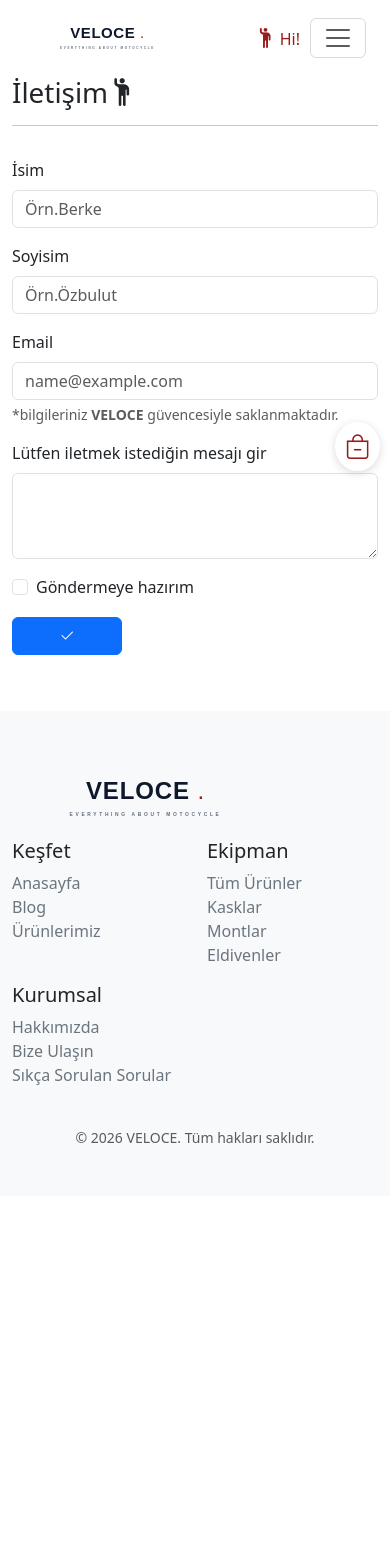
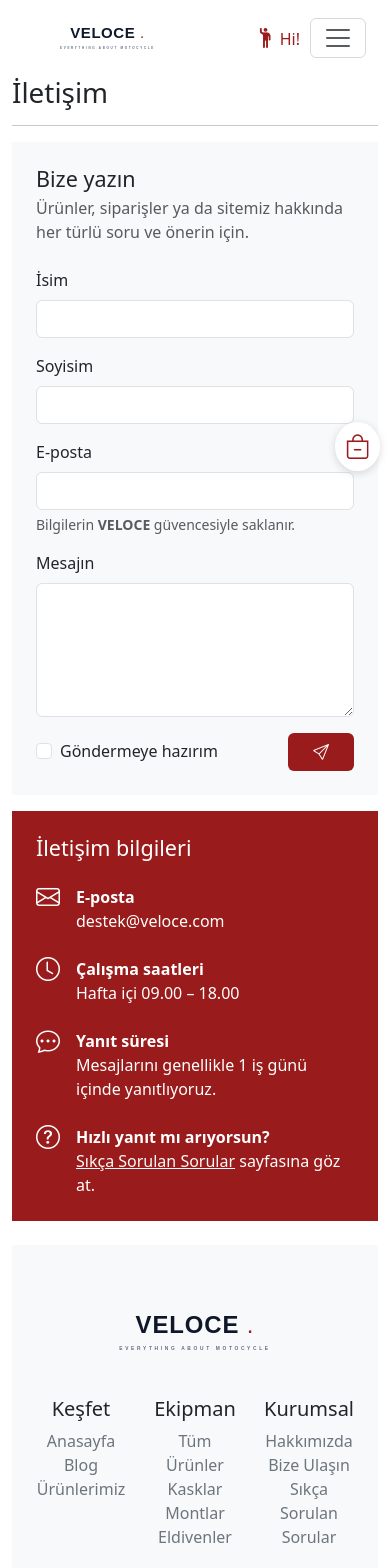
Before and after one commit to berkeozbulut/Veloce, a Vue app in the folder frontend/: page /contact in a window 390 px wide. Shown: the top 1568 px of the page. Before the commit the page ends 1196 px from the top, so only its background shows below. Built offline with nearby package versions, Linux system fonts and the light colour scheme.

Commit message:
Kişisel bilgiler sayfasında butonlar düzeltild ve birleştirildi - footer bölümü responsive ayarlandı - hakkımızda,blog ve contact onarıldı

```diff
--- a/frontend/src/App.vue
+++ b/frontend/src/App.vue
@@ -72,14 +72,15 @@ import { showAlert } from './utils/alert';
         <RouterView />
     </div>
     <!-- !Footer Part -->
-    <footer class="container py-5 bg-body-tertiary mt-4 ">
-        <div class="row">
+    <div class="container">
+        <footer class="py-5 bg-body-tertiary mt-4 px-4 ">
+            <div class="row text-center text-md-start gy-4 ">
                 <div class="col-12 col-md">
                     <RouterLink class="navbar-brand" to="/">
                         <img :src="logo" alt="Veloce Logo" style="height: 80px;">
                     </RouterLink>
                 </div>
-            <div class="col-6 col-md">
+                <div class="col-4 col-md">
                     <h5>Keşfet</h5>
                     <ul class="list-unstyled text-small">
                         <li>
@@ -89,15 +90,17 @@ import { showAlert } from './utils/alert';
                             <router-link to="/blog" class="link-secondary text-decoration-none">Blog</router-link>
                         </li>
                         <li>
-                        <router-link to="/product" class="link-secondary text-decoration-none">Ürünlerimiz</router-link>
+                            <router-link to="/product"
+                                class="link-secondary text-decoration-none">Ürünlerimiz</router-link>
                         </li>
                     </ul>
                 </div>
-            <div class="col-6 col-md">
+                <div class="col-4 col-md">
                     <h5>Ekipman</h5>
                     <ul class="list-unstyled text-small">
                         <li>
-                        <router-link to="/product" class="link-secondary text-decoration-none">Tüm Ürünler</router-link>
+                            <router-link to="/product" class="link-secondary text-decoration-none">Tüm
+                                Ürünler</router-link>
                         </li>
                         <li>
                             <router-link :to="{ path: '/product', query: { q: 'kask' } }"
@@ -113,14 +116,16 @@ import { showAlert } from './utils/alert';
                         </li>
                     </ul>
                 </div>
-            <div class="col-6 col-md">
+                <div class="col-4 col-md">
                     <h5>Kurumsal</h5>
                     <ul class="list-unstyled text-small">
                         <li>
-                        <router-link to="/about" class="link-secondary text-decoration-none">Hakkımızda</router-link>
+                            <router-link to="/about"
+                                class="link-secondary text-decoration-none">Hakkımızda</router-link>
                         </li>
                         <li>
-                        <router-link to="/contact" class="link-secondary text-decoration-none">Bize Ulaşın</router-link>
+                            <router-link to="/contact" class="link-secondary text-decoration-none">Bize
+                                Ulaşın</router-link>
                         </li>
                         <li>
                             <router-link to="/faq" class="link-secondary text-decoration-none">Sıkça Sorulan
@@ -131,6 +136,7 @@ import { showAlert } from './utils/alert';
             </div>
             <p class="text-muted text-center small mt-4 mb-0">© 2026 VELOCE. Tüm hakları saklıdır.</p>
         </footer>
+    </div>
     <!--! sepet-->
     <Sepet />
     <!--! Login model -->
@@ -342,15 +348,15 @@ export default {
                         document.getElementById('loginlink')?.click()  // for get login modal
                     }
                     catch (e) {
-                        showAlert(e.message,"danger");
+                        showAlert(e.message, "danger");
                     }
                 }
                 else {
-                    showAlert("En az 8 karakter ve en az 1 büyük harf ve '!@#$%^&*.' sembollerinden birini kullanmayı unutma :) ","warning")
+                    showAlert("En az 8 karakter ve en az 1 büyük harf ve '!@#$%^&*.' sembollerinden birini kullanmayı unutma :) ", "warning")
                 }
             }
             else {
-                showAlert("Ya tick atmadın ya da girilen parola uyuşmadı :(","warning")
+                showAlert("Ya tick atmadın ya da girilen parola uyuşmadı :(", "warning")
             }
         },
         async login() {
--- a/frontend/src/components/UserProfile.vue
+++ b/frontend/src/components/UserProfile.vue
@@ -22,7 +22,7 @@
                     <input v-model="profile.u_birthdate" type="date" class="form-control" required>
                 </div>
                 <div class="col-12">
-                    <button type="submit" class="btn btn-dark">Bilgilerimi Güncelle</button>
+                    <button type="submit" class="btn btn-veloce">Bilgilerimi Güncelle</button>
                 </div>
             </form>
         </div>
@@ -46,7 +46,7 @@
                     <input v-model="passwords.newPassRepeat" type="password" class="form-control" required>
                 </div>
                 <div class="col-12">
-                    <button type="submit" class="btn btn-change-pass">Şifremi Değiştir</button>
+                    <button type="submit" class="btn btn-veloce">Şifremi Değiştir</button>
                 </div>
             </form>
         </div>
@@ -164,14 +164,12 @@ export default {
 };
 </script>
 <style scoped>
-.btn-change-pass {
-
-    width: 15%;
-    border: 2px solid #991b1b;
-    border-color: #991b1b;
-    border-radius: 15px;
-    background-color: #991b1b;
-    color: white;
-    padding: 6px 20px;
-}
+   .btn-veloce {
+       background-color: #991b1b;
+       color: white;
+   }
+   .btn-veloce:hover {
+       background-color: #7f1d1d;
+       color: white;
+   }
 </style>
--- a/frontend/src/views/About.vue
+++ b/frontend/src/views/About.vue
@@ -1,54 +1,60 @@
 <template>
   <h1>Hakkımızda</h1>
   <hr>
-  <div class="content">
-    <div class="row">
-      <div class="position-relative overflow-hidden p-3 p-md-5 m-md-3 text-center bg-body-tertiary">
-        <div class="col-md-6 p-lg-5 mx-auto my-5">
-          <h1 class="display-3 fw-bold " style="color: black;">Motosiklet ve Biz</h1>
-          <p class="lead text-muted mb-3 mt-5"> Motosiklet tutkusunu kalite ve güvenle buluşturmak için yola
-            çıktık. Sürücülere en iyi ekipmanları,
-            güvenilir ürünleri ve güncel motosiklet dünyasını tek bir platformda sunmayı hedefliyoruz.
-            <br><br>
-            Kasklardan koruyucu ekipmanlara kadar her ürünü özenle seçiyor, güvenli sürüşün her zaman ilk
-            öncelik olduğuna inanıyoruz. İster yeni başlayan bir sürücü olun ister yıllardır yollarda olun,
-            ihtiyaçlarınıza uygun çözümler sunmak için buradayız.
-            <br><br>
-            Bizim için motosiklet yalnızca bir ulaşım aracı değil, özgürlüğün ve tutkunun en güzel halidir.
-            Güvenle sürün, keyifle keşfedin.
-          </p>
-        </div>
-      </div>
+  <!-- !Giriş -->
+  <div class="bg-body-tertiary text-center p-4 p-md-5 mb-3">
+    <h2 class="display-4 fw-bold">VELOCE</h2>
+    <p class="lead text-muted mx-auto mt-3 mb-0 about-lead">
+      Motosiklet tutkusunu kalite ve güvenle buluşturmak için yola çıktık.
+    </p>
+  </div>
 
+  <!-- !Değerlerimiz -->
+  <div class="d-md-flex flex-md-equal gap-3">
+    <div class="bg-veloce text-center p-4 p-md-5 mb-3 mb-md-0">
+      <i class="bi bi-bullseye about-icon"></i>
+      <h3 class="mt-3">Amacımız</h3>
+      <p class="mb-0">Sürücülere en iyi ekipmanları, güvenilir ürünleri ve güncel motosiklet dünyasını tek bir
+        platformda sunmak.</p>
+    </div>
+    <div class="text-bg text-center p-4 p-md-5 mb-3 mb-md-0" style="background-color: #3a3a3a; color: white;">
+      <i class="bi bi-shield-check about-icon"></i>
+      <h3 class="mt-3">Önce Güvenlik</h3>
+      <p class="mb-0">Kasklardan koruyucu ekipmanlara kadar her ürünü özenle seçiyor, güvenli sürüşün her zaman ilk
+        öncelik olduğuna inanıyoruz.</p>
+    </div>
+    <div class="bg-body-tertiary text-center p-4 p-md-5">
+      <i class="bi bi-people about-icon text-veloce"></i>
+      <h3 class="mt-3">Herkes İçin</h3>
+      <p class="mb-0">İster yeni başlayan bir sürücü olun ister yıllardır yollarda olun, ihtiyaçlarınıza uygun çözümler
+        sunmak için buradayız.</p>
     </div>
   </div>
+
+  <!-- !Kapanış -->
+  <p class="text-center text-muted fs-5 mt-4 mx-auto about-lead">
+    Bizim için motosiklet yalnızca bir ulaşım aracı değil, özgürlüğün ve tutkunun en güzel halidir.
+    <b class="text-veloce">Güvenle sürün, keyifle keşfedin.</b>
+  </p>
 </template>
+
 <script>
-
-export default {
-
-  data() {
-
-    return {
-
-
-
-    };
-
-  },
-
-  mounted() {
-
-
-
-  },
-
-  methods: {
-
-  },
-
-};
-
+export default {};
 </script>
 
-<style scoped></style>
+<style scoped>
+.about-lead {
+  max-width: 700px;
+}
+.about-icon {
+  font-size: 2.5rem;
+}
+.text-veloce {
+  color: #991b1b;
+}
+@media (min-width: 768px) {
+  .flex-md-equal > * {
+    flex: 1;
+  }
+}
+</style>
--- a/frontend/src/views/Contact.vue
+++ b/frontend/src/views/Contact.vue
@@ -1,124 +1,107 @@
 <template>
-  <h1>İletişim<i class="bi bi-person-raised-hand fs-1" ></i>
-  </h1>
+  <h1>İletişim</h1>
   <hr>
-  <div>
-    <!-- !Content -->
-    <div class="content">
-      <div class="row">
-        <div class="mb-3 col-12 col-md-6">
+  <div class="row g-3">
     <!-- !Form -->
-          <div class="contact-form">
+    <div class="col-12 col-lg-7">
+      <div class="bg-body-tertiary p-4 p-md-5 h-100">
+        <h2 class="h4 mb-1">Bize yazın</h2>
+        <p class="text-muted mb-4">Ürünler, siparişler ya da sitemiz hakkında her türlü soru ve önerin için.</p>
 
         <form @submit.prevent="sendMessage">
-
-              <div class="mb-3 mt-3">
-                <label class="form-label">İsim</label>
-                <input v-model="newMessage[0].firstName" type="text" class="form-control" placeholder="Örn.Berke"
+          <div class="row g-3">
+            <div class="col-12 col-sm-6">
+              <label for="contact-firstName" class="form-label">İsim</label>
+              <input id="contact-firstName" v-model="newMessage[0].firstName" type="text" class="form-control"
                required>
             </div>
-
-              <div class="mb-3 mt-3">
-                <label class="form-label">Soyisim</label>
-                <input v-model="newMessage[0].lastName" type="text" class="form-control" placeholder="Örn.Özbulut"
+            <div class="col-12 col-sm-6">
+              <label for="contact-lastName" class="form-label">Soyisim</label>
+              <input id="contact-lastName" v-model="newMessage[0].lastName" type="text" class="form-control"
                  required>
             </div>
-
-              <div class="mb-3 mt-3">
-                <label for="exampleInputEmail1" class="form-label">Email</label>
-                <input v-model="newMessage[0].email" type="email" class="form-control" aria-describedby="emailHelp"
-                  placeholder="name@example.com" required>
-                <div id="emailHelp" class="form-text">*bilgileriniz <b>VELOCE</b> güvencesiyle saklanmaktadır.</div>
-              </div>
-
-
-              <div class="mb-3">
-                <label class="form-label">Lütfen iletmek istediğin mesajı gir</label>
-                <textarea v-model="newMessage[0].message" class="form-control" rows="3" required></textarea>
+            <div class="col-12">
+              <label for="contact-email" class="form-label">E-posta</label>
+              <input id="contact-email" v-model="newMessage[0].email" type="email" class="form-control" required>
+              <div class="form-text">Bilgilerin <b>VELOCE</b> güvencesiyle saklanır.</div>
             </div>
             <div class="col-12">
-                <div class="form-check ">
-                  <input style="cursor: pointer;" v-model="newMessage[0].check" class="form-check-input" type="checkbox"
+              <label for="contact-message" class="form-label">Mesajın</label>
+              <textarea id="contact-message" v-model="newMessage[0].message" class="form-control" rows="5"
+                required></textarea>
+            </div>
+            <div class="col-12 d-flex justify-content-between align-items-center">
+              <div class="form-check">
+                <input id="contact-check" v-model="newMessage[0].check" class="form-check-input" type="checkbox"
                   required>
-                  <label class="form-check-label">Göndermeye hazırım</label>
+                <label for="contact-check" class="form-check-label">Göndermeye hazırım</label>
               </div>
+              <button type="submit" class="btn btn-veloce px-4" aria-label="Gönder"><i class="bi bi-send"></i></button>
             </div>
-              <div>
-                <button style="width: 30%;" type="submit" class="btn btn-primary mt-3"><i
-                    class="bi bi-check2"></i></button>
           </div>
         </form>
       </div>
     </div>
 
-        <div class="mb-3 col-12 col-md-6">
-          <!-- !Alerts -->
-          <div class="row">
-            <!-- !correct -->
-            <div>
-              <div v-if="status == 'correct'" class="alert alert-success alert-dismissible fade show" role="alert">
-                <strong>Geri bildirimin için teşekkürler!</strong>Yaptığın olumlu veya olumsuz her dönüş(umarım
-                olumludur
-                :D) bizi ve sunduğumuz hizmeti daha ileriye taşıyacaktır.
-                <button type="button" class="btn-close" data-bs-dismiss="alert" aria-label="Close"></button>
+    <!-- !İletişim bilgileri -->
+    <div class="col-12 col-lg-5">
+      <div class="bg-veloce p-4 p-md-5 h-100">
+        <h2 class="h4 mb-4">İletişim bilgileri</h2>
+        <div class="d-flex gap-3 mb-4">
+          <i class="bi bi-envelope contact-icon"></i>
+          <div><b>E-posta</b><br>destek@veloce.com</div>
         </div>
-              <!-- !Wrong -->
-              <div v-if="status == 'wrong'" class="alert alert-danger alert-dismissible fade show" role="alert">
-                <strong>Geri bildirimin gönderilemedi :/ </strong>Yazdıklarını kontrol etmeni öneririm.
-                <button type="button" class="btn-close" data-bs-dismiss="alert" aria-label="Close"></button>
+        <div class="d-flex gap-3 mb-4">
+          <i class="bi bi-clock contact-icon"></i>
+          <div><b>Çalışma saatleri</b><br>Hafta içi 09.00 – 18.00</div>
         </div>
+        <div class="d-flex gap-3 mb-4">
+          <i class="bi bi-chat-dots contact-icon"></i>
+          <div><b>Yanıt süresi</b><br>Mesajlarını genellikle 1 iş günü içinde yanıtlıyoruz.</div>
         </div>
+        <div class="d-flex gap-3">
+          <i class="bi bi-question-circle contact-icon"></i>
+          <div><b>Hızlı yanıt mı arıyorsun?</b><br>
+            <RouterLink to="/faq" class="link-light">Sıkça Sorulan Sorular</RouterLink> sayfasına göz at.
           </div>
         </div>
       </div>
     </div>
   </div>
 </template>
+
 <script>
+import { showAlert } from '@/utils/alert';
 
 export default {
   data() {
-
     return {
       newMessage: [
         { firstName: "", lastName: "", email: "", message: "", check: false }
       ],
-      status: "",
       baseUrl: "http://localhost:3001",
     };
   },
-  mounted() {
-
-  },
-  unmounted() {
-    // mounted a gelen veriyi sayfadan çıkınca sıfırlamak için
-  },
 
   methods: {
-
-    // POST - send message
+    // POST - mesaj gönder
     async sendMessage() {
       try {
-
-        this.status = "beinganalyzed";
-
-        const res = await fetch(`${this.baseUrl}/api/contact`, { //istekte bulunduğumuz yer.
-          method: "POST", // Post isteğinde bulunduk
-          headers: {
-            "Content-type": "application/json"
-          },
-          body: JSON.stringify({ // istekle beraber neleri yolluyorsun?
+        const res = await fetch(`${this.baseUrl}/api/contact`, {
+          method: "POST",
+          headers: { "Content-type": "application/json" },
+          body: JSON.stringify({
             firstName: this.newMessage[0].firstName,
             lastName: this.newMessage[0].lastName,
             email: this.newMessage[0].email,
             message: this.newMessage[0].message,
           })
-
         });
-        if (!res.ok) throw new Error("Contact endpoint hatası");
-
-        const data = await res.json();
-        if (data) this.status = "correct";
+        if (!res.ok) {
+          const errorData = await res.json();
+          throw new Error(errorData.error);
+        }
+        showAlert("Mesajın bize ulaştı, en kısa sürede dönüş yapacağız.", "success", "Teşekkürler!");
 
         this.newMessage[0].firstName = "";
         this.newMessage[0].lastName = "";
@@ -127,13 +110,26 @@ export default {
         this.newMessage[0].check = false;
       }
       catch (e) {
-        this.status = "wrong";
-        console.log(e.message);
+        showAlert(e.message, "danger");
       }
     },
   },
 };
-
 </script>
 
-<style scoped></style>
+<style scoped>
+.btn-veloce {
+  background-color: #991b1b;
+  color: white;
+}
+
+.btn-veloce:hover {
+  background-color: #7f1d1d;
+  color: white;
+}
+
+.contact-icon {
+  font-size: 1.5rem;
+  line-height: 1;
+}
+</style>
--- a/frontend/src/views/Home.vue
+++ b/frontend/src/views/Home.vue
@@ -1,8 +1,6 @@
 <template>
   <div class="content">
-    <!-- content -->
     <main>
-      <div class="row">
       <div class="position-relative overflow-hidden p-3 p-md-5 my-md-3 text-center bg-body-tertiary">
         <div class="col-md-6 p-lg-5 mx-auto my-5">
           <h1 class="display-3 fw-bold">VELOCE'a Hoşgeldin</h1>
@@ -25,7 +23,8 @@
             <h2 class="display-5">Hesabını Oluştur</h2>
             <p class="lead">Üye ol, siparişlerini tek bir panelden yönet. Toplam harcamanı ve son siparişini özet
               ekranında gör, kişisel bilgilerini dilediğin zaman güncelle.</p>
-              <button class="btn btn-dark mt-3" data-bs-toggle="modal" data-bs-target="#registerModal" style="background-color: #3a3a3a;">Hemen Üye
+            <button class="btn btn-dark mt-3" data-bs-toggle="modal" data-bs-target="#registerModal"
+              style="background-color: #3a3a3a;">Hemen Üye
               Ol</button>
           </div>
         </div>
@@ -38,7 +37,6 @@
             <p class="lead">Siparişin hazırlanıyor mu, kargoda mı, teslim mi edildi? Hesabından her adımı takip et.
               Üye olmadan da alışveriş yapabilirsin.</p>
             <button class="btn btn-light mt-3" data-bs-toggle="modal" data-bs-target="#loginModal">Giriş Yap</button>
-            </div>
           </div>
         </div>
       </div>
@@ -79,7 +77,8 @@ export default {
     flex: 1;
   }
 }
-.ddd{
+
+.ddd {
   background-color: #3a3a3a;
   color: white;
 }
--- a/frontend/src/views/Product.vue
+++ b/frontend/src/views/Product.vue
@@ -108,6 +108,7 @@ showAlert("Ürün sepete eklendi! Sepet kısmında bulabilirsin :D");
 .urun-karti {
   box-shadow: 0 2px 8px rgba(0, 0, 0, 0.08);
   transition: transform 0.2s;
+
 }
 
 .urun-karti:hover {
```
Lines whose indentation alone changed are shown as unchanged.
